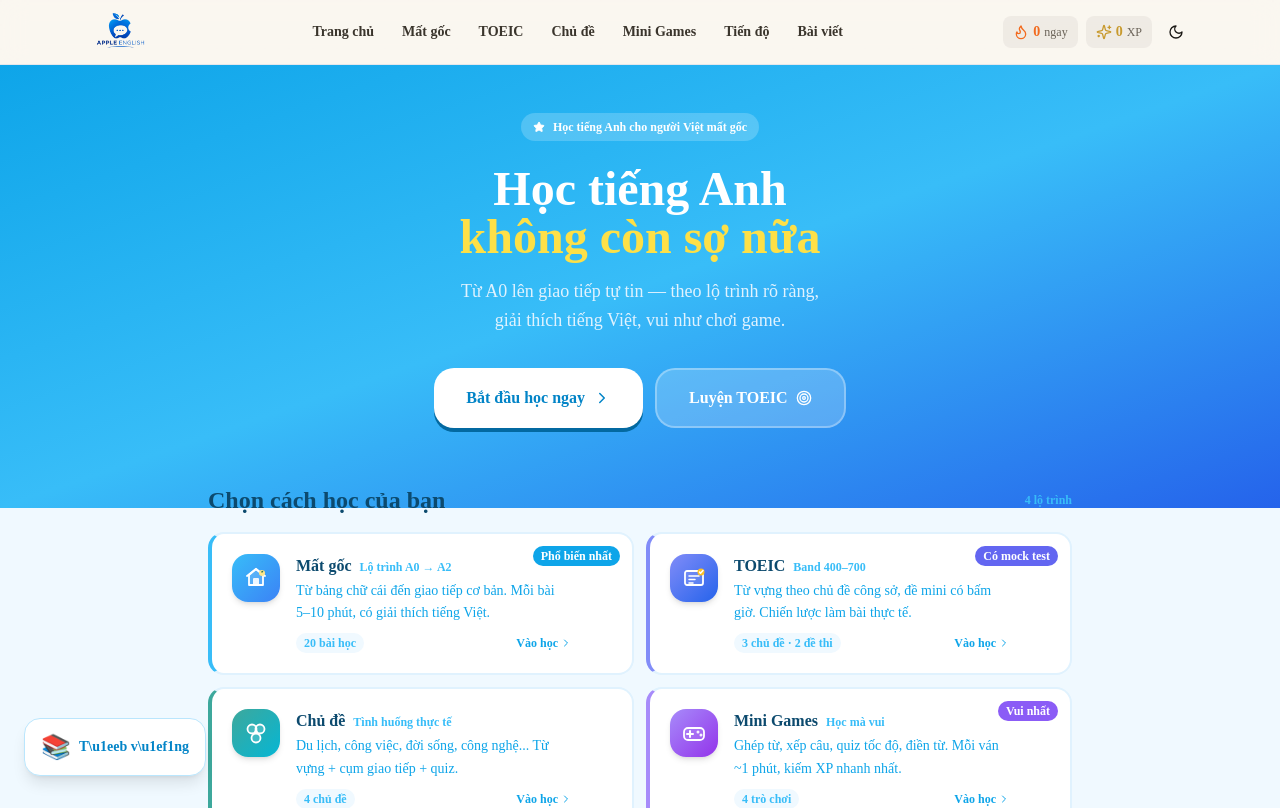
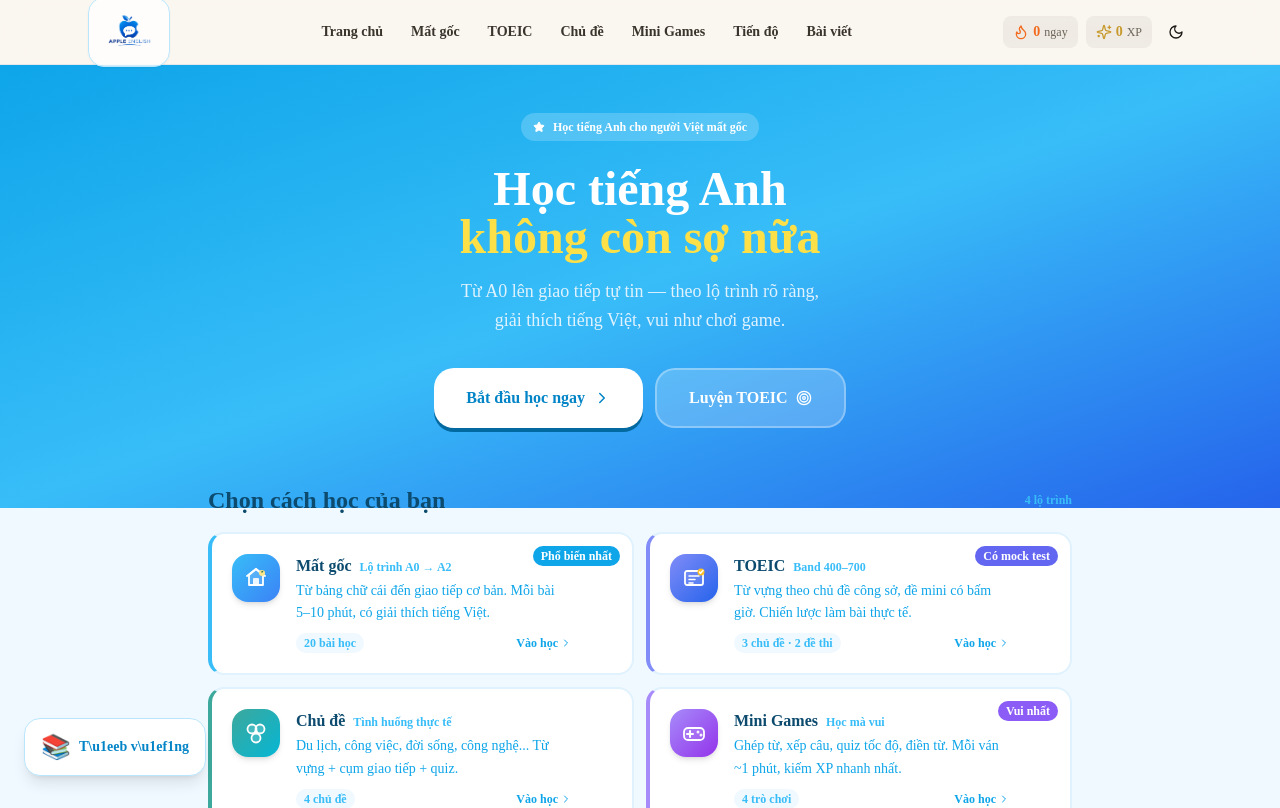
Before and after one commit to NguyeQuanHuy/apple-english, a Next.js app: page / in a window 1280 px wide. Shown: the top 808 px of the page. Built offline with nearby package versions, Linux system fonts and the light colour scheme.

Commit message:
style: logo lon hon co khung pill hien dai

```diff
--- a/components/top-bar.tsx
+++ b/components/top-bar.tsx
@@ -15,8 +15,10 @@ export function TopBar() {
   return (
     <header className="sticky top-0 z-40 backdrop-blur-md bg-paper-50/80 dark:bg-ink-900/80 border-b border-ink-900/8 dark:border-paper-50/8">
       <div className="max-w-6xl mx-auto px-4 sm:px-6 h-16 flex items-center justify-between">
-        <Link href="/" className="flex items-center gap-2 group">
-          <Image src="/logo.png" alt="Apple English" width={220} height={64} className="h-16 w-auto object-contain" priority />
+        <Link href="/" className="flex items-center group">
+          <div className="px-3 py-1.5 rounded-2xl border border-sky-200 dark:border-sky-800 bg-white/80 dark:bg-ink-900/80 shadow-sm hover:shadow-md hover:border-sky-400 transition-all duration-200">
+            <Image src="/logo.png" alt="Apple English" width={260} height={72} className="h-14 w-auto object-contain" priority />
+          </div>
         </Link>
         <nav className="hidden md:flex items-center gap-1">
           <NavLink href="/">Trang chủ</NavLink>
```
